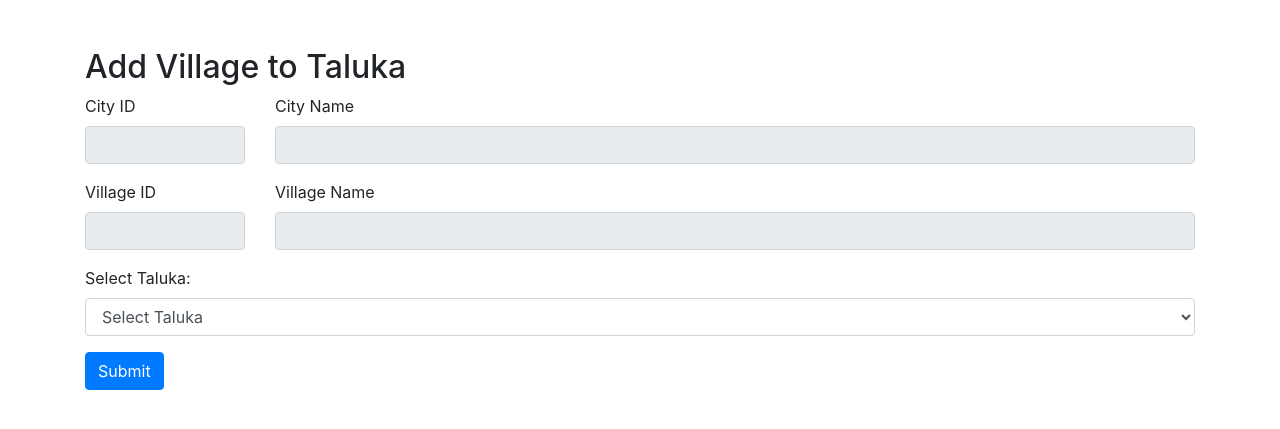
After one commit to shailesharya/esmsys, a Flask app: template Task1/templates/change_village_taluka.html in a window 1280 px wide. The commit adds this page. Shown: the top 429 px of the page. Run offline with Flask 3, Linux system fonts and the light colour scheme; the template is opened without the code that fills it, so the values that code supplies are empty; some libraries are stand-ins or nearby versions.

Commit message:
update village under taluka

```diff
--- a/Task1/app.py
+++ b/Task1/app.py
@@ -244,6 +244,34 @@ def add_state():
     elif request.method == 'GET':
         return render_template('add_data.html')
 
+@app.route("/change_taluka", methods=['GET', 'POST'])
+def change_taluka():
+    if request.method == 'GET':
+        village_id = request.args.get('villageID')
+        village_name = request.args.get('villageName')
+        city_id = request.args.get('cityID')
+        print(village_id, village_name, city_id)
+        # write a query to get city name based on city_id
+        cursor = conn.cursor()
+        selectCitySQL = f'SELECT * FROM my_City WHERE cityID={city_id}'
+        cursor.execute(selectCitySQL)
+        resultSet = cursor.fetchall()
+        city_name = list(resultSet)[0][1]
+        print(list(resultSet)[0][1])
+        return render_template('change_village_taluka.html', village_id=village_id, village_name=village_name, city_id=city_id, city_name=city_name)
+    elif request.method == "POST":
+        data = json.loads(request.data)
+        print(data)
+        selectedTaluka = data["selectedTaluka"]
+        village_id = data["villgeID"]
+        village_name = data["villageName"]
+        # write a query to add village id and village name and selectedTaluke to my_Village table
+        cursor = conn.cursor()
+        insertSQL = f"UPDATE my_Village SET TalukaID='{selectedTaluka}' WHERE VillageID={village_id}"
+        cursor.execute(insertSQL)
+        conn.commit()
+        return render_template('success.html')
+
 @app.route("/successUpdate")
 def successUpdate():
     return render_template('success.html')
--- /dev/null
+++ b/Task1/templates/change_village_taluka.html
@@ -0,0 +1,120 @@
+<!DOCTYPE html>
+<html>
+<head>
+    <title>Location Information</title>
+    <!-- Bootstrap CSS -->
+    <link rel="stylesheet" href="https://maxcdn.bootstrapcdn.com/bootstrap/4.5.2/css/bootstrap.min.css">
+</head>
+<body>
+
+<div class="container mt-5">
+    <h2>Add Village to Taluka</h2>
+
+    <div class="form-group">
+
+        <div class="row">
+            <div class="col-md-2">
+                <label for="cityInput">City ID</label>
+                <input type="text" id="cityInput" class="form-control"  value="{{city_id}}" placeholder="{{city_id}}" disabled>
+            </div>
+            <div class="col">
+                <label for="cityInput">City Name</label>
+                <input type="text" id="cityInput1" class="form-control"  value="{{city_name}}" placeholder="{{city_name}}" disabled>
+            </div>
+
+        </div>
+
+
+    </div>
+
+    <div class="form-group">
+        <div class="row">
+            <div class="col-md-2">
+                <label for="villageInput">Village ID</label>
+                <input type="text" id="villageInput" class="form-control"  value="{{village_id}}" placeholder="{{village_id}}" disabled>
+
+            </div>
+            <div class="col">
+                <label for="villageInput">Village Name</label>
+                <input type="text" id="villageInput1" class="form-control"  value="{{village_name}}" placeholder="{{village_name}}" disabled>
+
+            </div>
+        </div>
+    </div>
+
+    <div class="form-group">
+        <label for="talukaSelect">Select Taluka:</label>
+        <select class="form-control" id="talukaSelect">
+            <option value="" selected disabled>Select Taluka</option>
+            <!-- Talukas will be populated here dynamically -->
+        </select>
+    </div>
+    <!-- add bootstrap button for change with onchange method-->
+    <button type="submit" class="btn btn-primary" onclick="changeTaluka()">Submit</button>
+</div>
+
+<!-- Bootstrap JS and jQuery -->
+<script src="https://ajax.googleapis.com/ajax/libs/jquery/3.5.1/jquery.min.js"></script>
+<script src="https://maxcdn.bootstrapcdn.com/bootstrap/4.5.2/js/bootstrap.min.js"></script>
+
+<script>
+    // Mock data for talukas (to be replaced with actual data fetched via AJAX)
+    // Function to populate the taluka select dropdown
+    function populateTalukas() {
+        const talukaSelect = document.getElementById('talukaSelect');
+        // talukas.forEach(taluka => {
+        //     console.log(taluka);
+        //     // talukaSelect.innerHTML += `<option value="${taluka.id}">${taluka.name}</option>`;
+        // });
+
+        const cityID = document.getElementById('cityInput').value;
+        console.log("CituID: ", cityID);
+        fetch(`/get_taluka/${cityID}`)
+                .then(response => response.json())
+                .then(data => {
+                    for (const key in data) {
+                        console.log(data);
+                        talukaSelect.innerHTML += `<option value="${key}">${data[key]}</option>`;
+                    }
+                document.getElementById('talukaDiv').style.display = 'block';
+            })
+    }
+    // Call the function to populate talukas when the page loads
+    document.addEventListener('DOMContentLoaded', populateTalukas);
+
+    function changeTaluka(){
+        const village_name = document.getElementById('villageInput1').value;
+        const selectedTaluka = document.getElementById("talukaSelect").value;
+        const villgeID = document.getElementById('villageInput').value;
+        const data = {
+            selectedTaluka: selectedTaluka,
+            villgeID: villgeID,
+            villageName: village_name
+        };
+
+
+        // fetch function to call api get_taluka with post method
+        fetch('/change_taluka', {
+            method: 'POST',
+            headers: {
+                'Content-Type': 'application/json'
+            },
+            body: JSON.stringify(data)
+        })
+        .then(response => {
+            if (response.ok) {
+                // Handle success, such as displaying a message or performing other actions
+                console.log('Village updated successfully.');
+                // redirect to success page
+                window.location.href = "/successUpdate";
+            } else {
+                // Handle error scenarios
+                console.error('Failed to update village.');
+            }
+        })
+    }
+
+
+</script>
+</body>
+</html>
```
Also changed, not shown: Task1/templates/data.html (+14 -1 lines), 3 other files.
